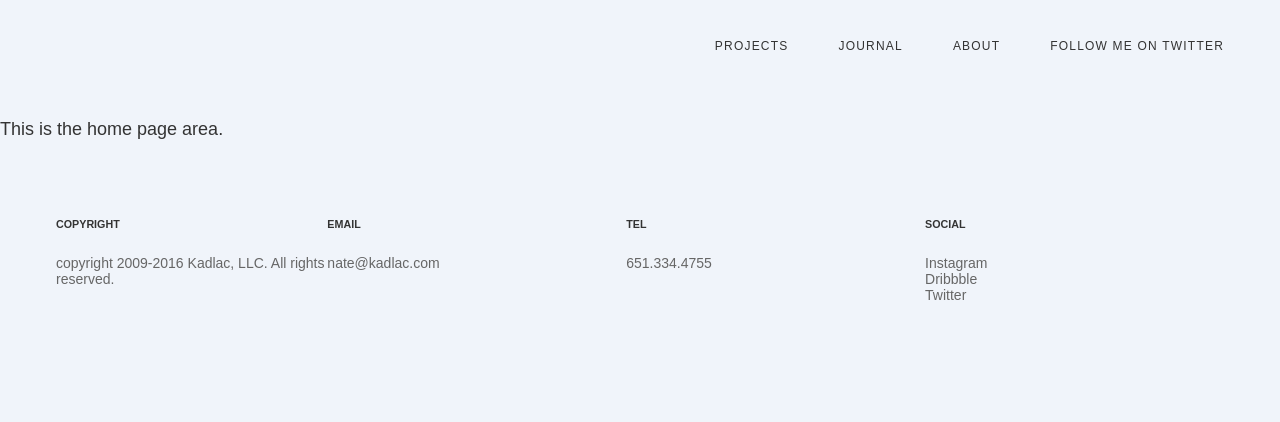
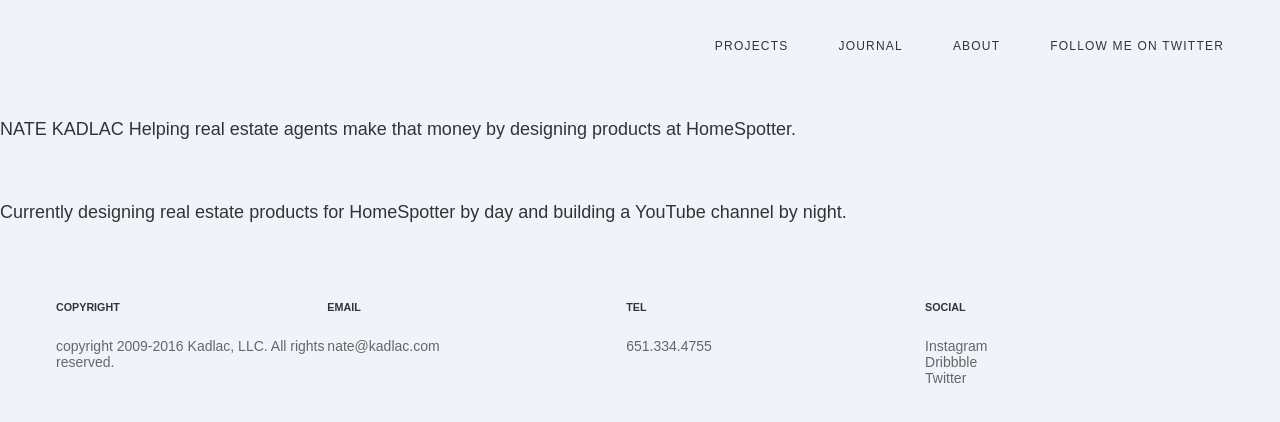
Before and after one commit to nkadlac/kadlac.com, a Jekyll site: the page built from home.markdown, in a window 1280 px wide. Shown: the top 422 px of the page. Built offline with Jekyll 4.4.1, drawn with Linux system fonts in a browser that asks for light colours.

Commit message:
Updated Home

```diff
--- a/home.markdown
+++ b/home.markdown
@@ -4,4 +4,7 @@ date: 2016-10-01 11:33:00 -07:00
 layout: default
 ---
 
-This is the home page area.
+NATE KADLAC
+Helping real estate agents make that money by designing products at HomeSpotter.
+
+Currently designing real estate products for HomeSpotter by day and building a YouTube channel by night.
```
